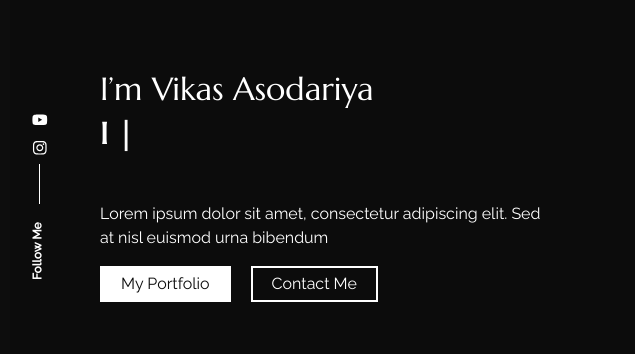
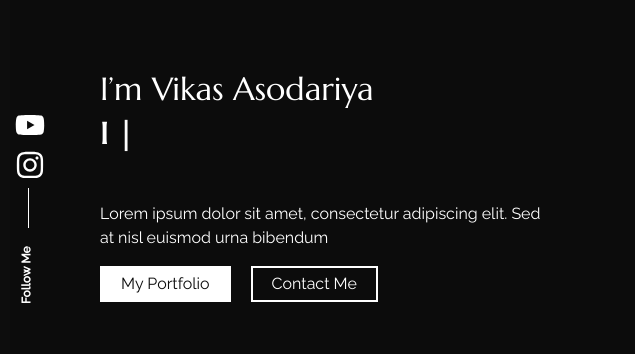
Before and after one commit to themagicdev3351/mangalam-photo, a React app: page / in a window 1280 px wide. Shown: the part 190-544 px from the top of the page, 0-635 px from the left. Built offline with nearby package versions, Linux system fonts and the light colour scheme; some packages are replaced by stand-ins of ours.

Commit message:
changes icon size

```diff
--- a/src/components/socialicons/index.js
+++ b/src/components/socialicons/index.js
@@ -46,14 +46,14 @@ export const Socialicons = (params) => {
         {socialprofils.youtube && (
           <li>
             <a target="_blank" href={socialprofils.youtube}>
-              <FaYoutube />
+              <FaYoutube size={30} />
             </a>
           </li>
         )}
         {socialprofils.instagram && (
           <li>
             <a target="_blank" href={socialprofils.instagram}>
-              <FaInstagram />
+              <FaInstagram size={30} />
             </a>
           </li>
         )}
--- a/src/components/socialicons/style.css
+++ b/src/components/socialicons/style.css
@@ -1,6 +1,6 @@
 .stick_follow_icon {
     top: 50%;
-    left: 30px;
+    left: 15px;
     width: 20px;
     height: 200px;
     position: fixed;
@@ -14,14 +14,14 @@
 }
 
 .stick_follow_icon svg {
-    width: 1.3em;
-    height: 1.3em;
+    /* width: 1.3em;
+    height: 1.3em; */
     fill: var(--text-color)
 }
 
 .stick_follow_icon p {
     top: 70px;
-    left: -24px;
+    left: -20px;
     width: 68px;
     height: 20px;
     color: var(--text-color);
```
